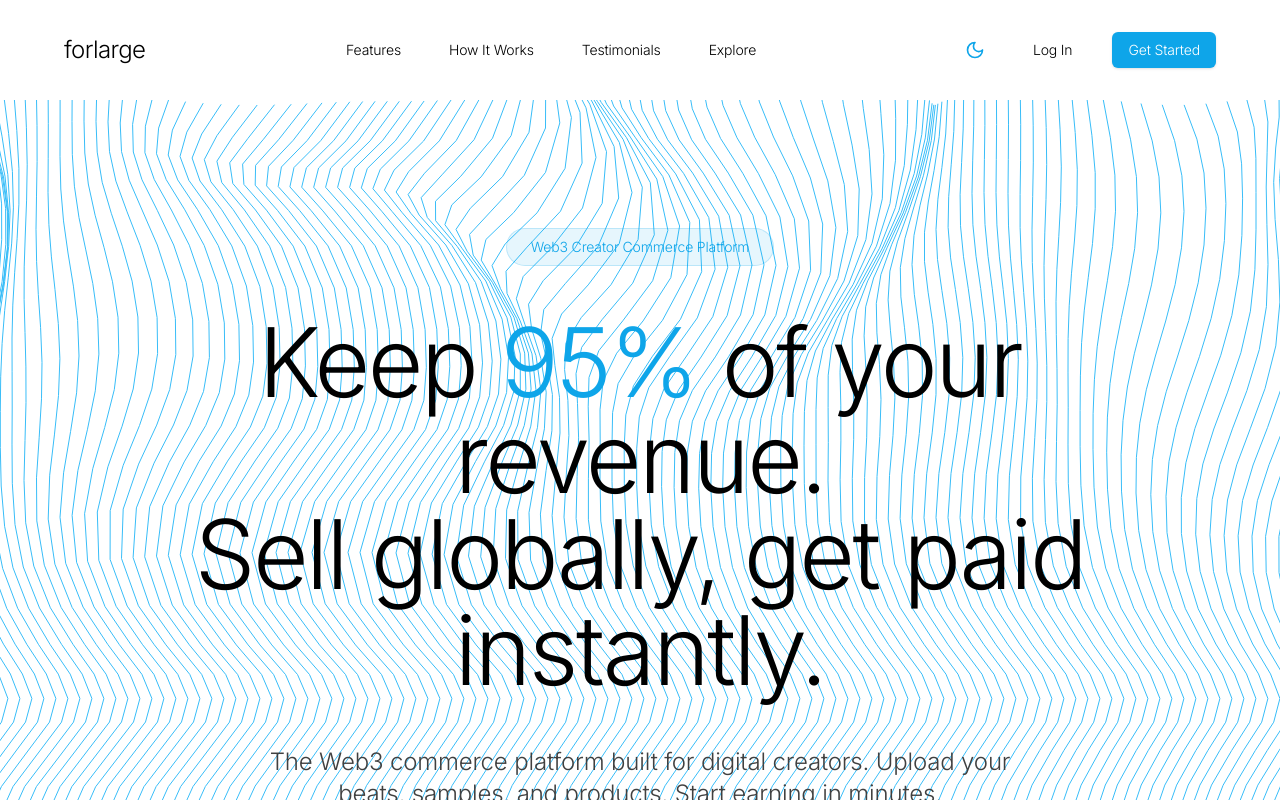
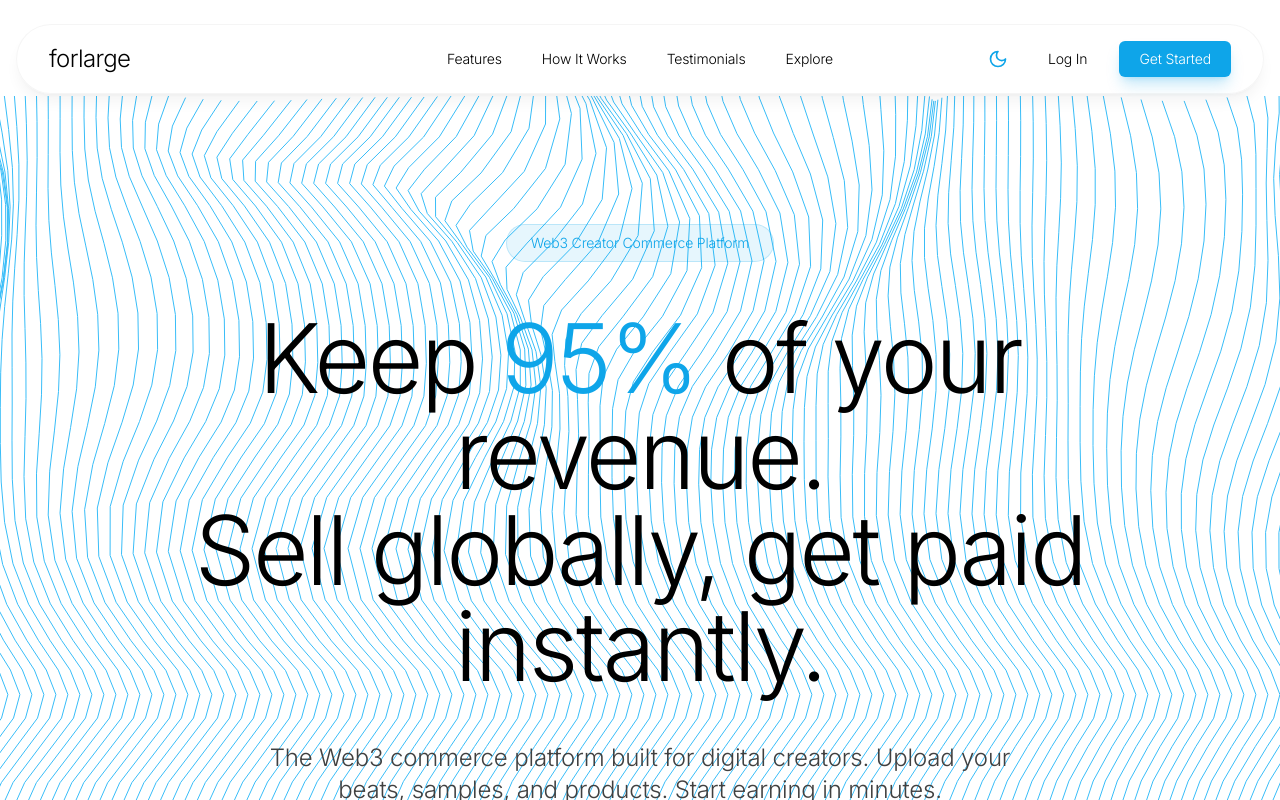
Before and after one commit to abimcy9h3r/forlarge, a Next.js app: page / in a window 1280 px wide. Shown: the top 800 px of the page. Built offline with nearby package versions, Linux system fonts and the light colour scheme.

Commit message:
f29055a7-483d-4b91-87e9-e6962afb6ace_1764859454408

```diff
--- a/src/app/page.tsx
+++ b/src/app/page.tsx
@@ -9,30 +9,56 @@ export default function Page() {
   return (
     <div className="relative min-h-screen overflow-hidden bg-background">
       {/* Navigation */}
-      <nav className="relative z-10 flex items-center justify-between px-8 md:px-16 py-8">
-        <Link href="/" className="text-2xl font-light tracking-tight hover:text-sky-500 transition-colors">
+      <div className="fixed top-0 left-0 right-0 z-50 flex justify-center pt-6 px-4">
+        <nav className="relative flex items-center justify-between w-full max-w-7xl px-6 md:px-8 py-4
+                       bg-background/80 backdrop-blur-xl border border-border/40
+                       rounded-full shadow-lg shadow-black/5
+                       transition-all duration-300 hover:shadow-xl hover:shadow-black/10">
+          {/* Logo */}
+          <Link href="/" className="text-xl md:text-2xl font-light tracking-tight hover:text-sky-500 transition-colors">
             forlarge
           </Link>
 
-        <div className="hidden md:flex items-center gap-12 text-sm font-light">
-          <Link href="#features" className="hover:text-sky-500 transition-colors">Features</Link>
-          <Link href="#how-it-works" className="hover:text-sky-500 transition-colors">How It Works</Link>
-          <Link href="#testimonials" className="hover:text-sky-500 transition-colors">Testimonials</Link>
-          <Link href="/explore" className="hover:text-sky-500 transition-colors">Explore</Link>
+          {/* Center Nav Links */}
+          <div className="hidden md:flex items-center gap-8 lg:gap-10 text-sm font-light absolute left-1/2 -translate-x-1/2">
+            <Link href="#features" className="hover:text-sky-500 transition-colors relative group">
+              Features
+              <span className="absolute -bottom-1 left-0 w-0 h-[2px] bg-sky-500 transition-all group-hover:w-full"></span>
+            </Link>
+            <Link href="#how-it-works" className="hover:text-sky-500 transition-colors relative group">
+              How It Works
+              <span className="absolute -bottom-1 left-0 w-0 h-[2px] bg-sky-500 transition-all group-hover:w-full"></span>
+            </Link>
+            <Link href="#testimonials" className="hover:text-sky-500 transition-colors relative group">
+              Testimonials
+              <span className="absolute -bottom-1 left-0 w-0 h-[2px] bg-sky-500 transition-all group-hover:w-full"></span>
+            </Link>
+            <Link href="/explore" className="hover:text-sky-500 transition-colors relative group">
+              Explore
+              <span className="absolute -bottom-1 left-0 w-0 h-[2px] bg-sky-500 transition-all group-hover:w-full"></span>
+            </Link>
           </div>
 
-        <div className="flex items-center gap-6">
+          {/* Right Actions */}
+          <div className="flex items-center gap-3 md:gap-4">
             <ThemeToggle />
             <Link href="/login">
-            <Button variant="ghost" className="text-sm font-light">Log In</Button>
+              <Button variant="ghost" className="text-sm font-light h-9 px-4 hover:bg-sky-500/10">
+                Log In
+              </Button>
             </Link>
             <Link href="/signup">
-            <Button className="bg-sky-500 hover:bg-sky-600 text-white font-light">
+              <Button className="bg-sky-500 hover:bg-sky-600 text-white font-light h-9 px-5
+                               shadow-lg shadow-sky-500/25 hover:shadow-sky-500/40 transition-all">
                 Get Started
               </Button>
             </Link>
           </div>
         </nav>
+      </div>
+
+      {/* Spacer for fixed nav */}
+      <div className="h-24"></div>
 
       {/* Hero Section */}
       <section className="relative z-10 container mx-auto px-8 md:px-16 pt-32 pb-40">
```
Lines whose indentation alone changed are shown as unchanged.
